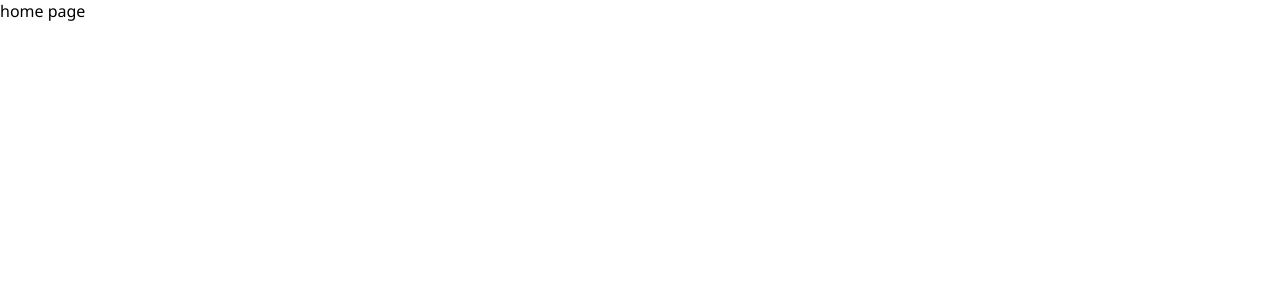
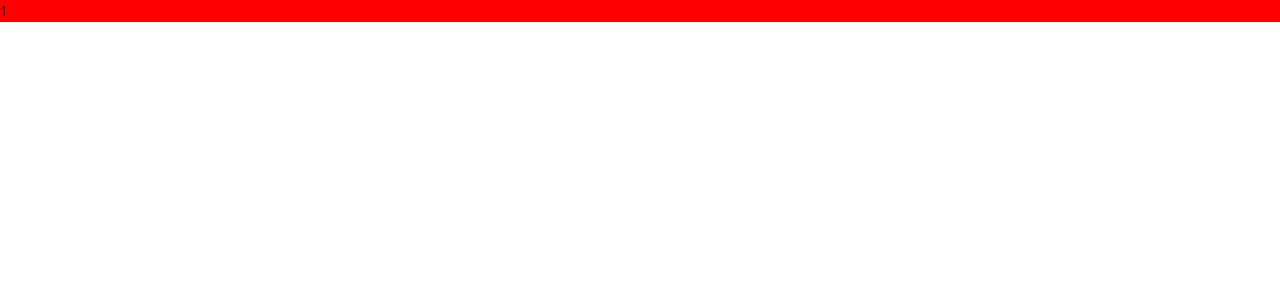
Before and after one commit to pdh372/Online-Market, a React (Create React App) app: page / in a window 1280 px wide. Shown: the top 300 px of the page. Built offline with nearby package versions, Linux system fonts and the light colour scheme.

Commit message:
setup source 2

```diff
--- a/package.json
+++ b/package.json
@@ -7,6 +7,7 @@
     "@testing-library/jest-dom": "^5.15.1",
     "@testing-library/react": "^11.2.7",
     "@testing-library/user-event": "^12.8.3",
+    "antd": "^4.17.2",
     "dotenv": "^10.0.0",
     "query-string": "^7.0.1",
     "react": "^17.0.2",
--- a/src/index.js
+++ b/src/index.js
@@ -2,6 +2,8 @@ import React from 'react';
 import ReactDOM from 'react-dom';
 import App from './pages/App';
 import { BrowserRouter } from 'react-router-dom';
+
+import 'antd/dist/antd.css'; // or 'antd/dist/antd.less'
 
 // Redux
 import { Provider } from 'react-redux';
--- a/src/pages/App.js
+++ b/src/pages/App.js
@@ -3,7 +3,7 @@ import { Route, Routes, Navigate } from 'react-router-dom';
 // pages
 import HomePage from './homePage/HomePage';
 import NotFound from './notFound/NotFound';
-import PrivateRoute from './PriateRoute';
+// import PrivateRoute from './PriateRoute';
 // scss
 import '../scss/_index.scss';
 
@@ -12,14 +12,7 @@ function App () {
 		<div className='app'>
 			{/* Start Router */}
 			<Routes>
-				<Route
-					path='/'
-					element={
-						<PrivateRoute>
-							<HomePage />
-						</PrivateRoute>
-					}
-				/>
+				<Route path='/' element={<HomePage />} />
 
 				{/* <Route path='/auth/*' element={<AuthPage />} /> */}
 
--- a/src/pages/homePage/HomePage.jsx
+++ b/src/pages/homePage/HomePage.jsx
@@ -1,8 +1,9 @@
 import React from 'react';
+import './homePage.scss';
 
 class HomePage extends React.Component {
 	render () {
-		return <div>home page</div>;
+		return <div className='huy'>1</div>;
 	}
 }
 
--- a/src/pages/homePage/homePage.scss
+++ b/src/pages/homePage/homePage.scss
@@ -0,0 +1,9 @@
+.huy {
+	background-color: red;
+}
+
+.mydrawer {
+	.ant-drawer-body {
+		background-color: red;
+	}
+}
--- a/src/pages/notFound/NotFound.jsx
+++ b/src/pages/notFound/NotFound.jsx
@@ -2,7 +2,7 @@ import React from 'react';
 
 class NotFound extends React.Component {
 	render () {
-		return <div>404</div>;
+		return <div>hello 404</div>;
 	}
 }
 
```
Also changed, not shown: tsconfig.json (deleted, +0 -26 lines), 1 other file (tests, documents, lock files or other folders).
